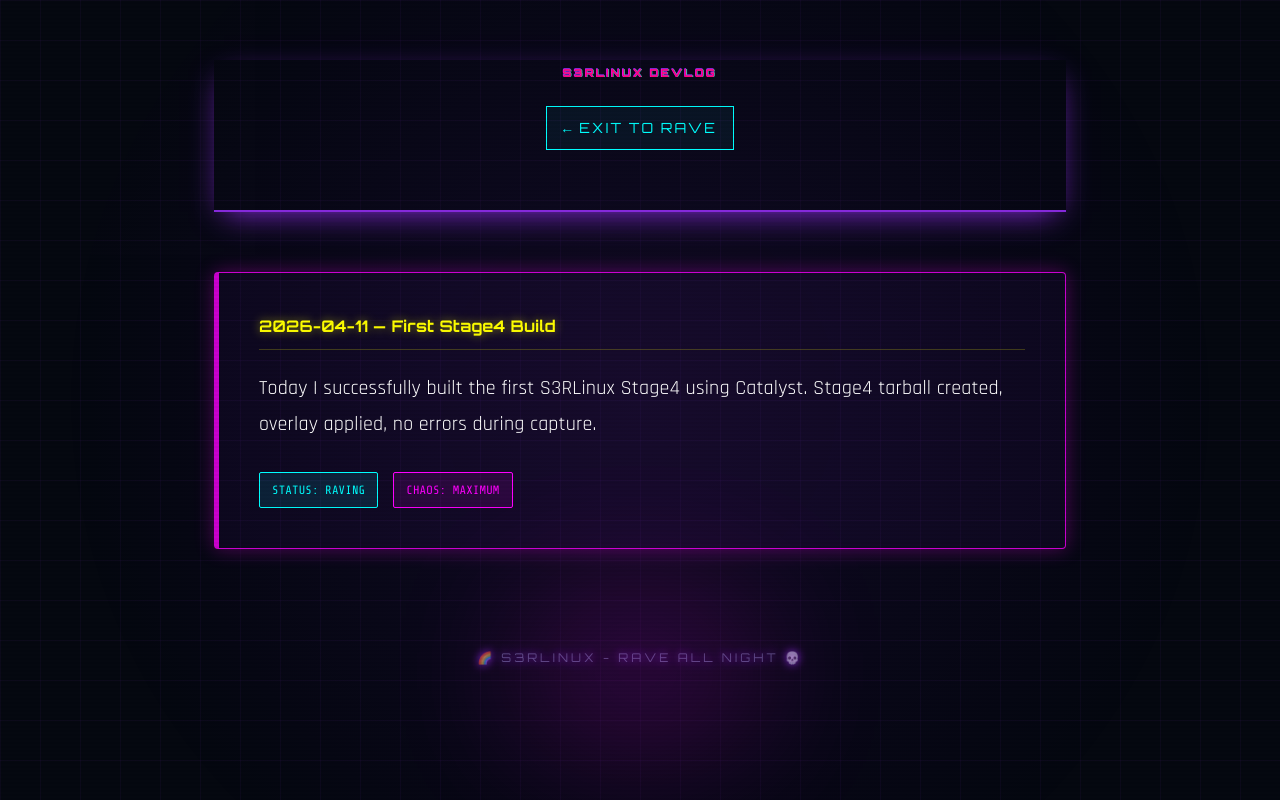
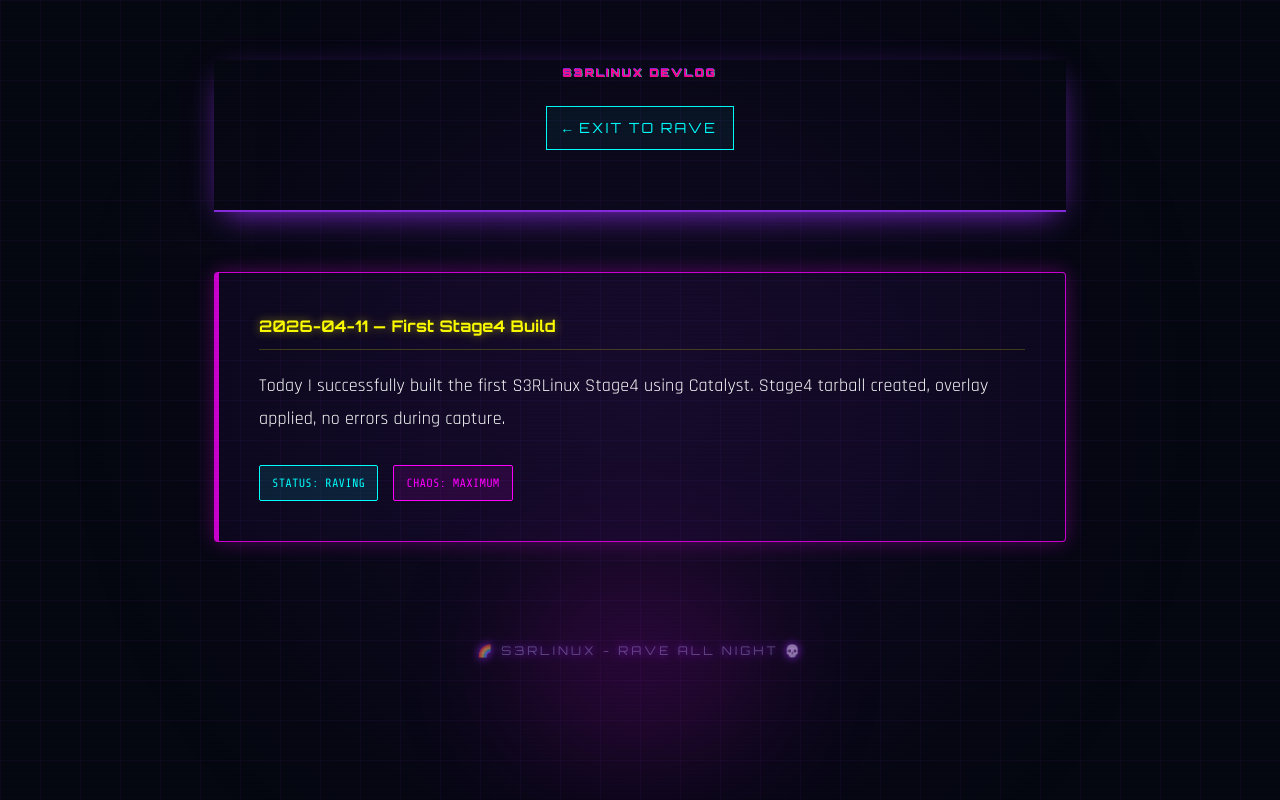
Before and after one commit to moonlightOS-Meow/s3rlinux, a React (Vite) app in the folder website-src/: page /#/devlog in a window 1280 px wide. Built offline with nearby package versions, Linux system fonts and the light colour scheme.

Commit message:
fix: devlog text size 🔧

```diff
--- a/website-src/src/Devlog.css
+++ b/website-src/src/Devlog.css
@@ -141,6 +141,14 @@
   100% { border-color: rgba(255, 0, 255, 0.8); box-shadow: 0 0 20px rgba(255, 0, 255, 0.3); }
 }
 
+.devlog-content {
+  font-size: 18px;
+  line-height: 1.8;
+  color: #fff;
+  margin-bottom: 30px;
+  font-family: 'Rajdhani', sans-serif;
+}
+
 .devlog-date {
   font-family: 'Orbitron', monospace;
   font-size: 16px;
@@ -151,13 +159,6 @@
   display: block;
   border-bottom: 1px solid rgba(255, 255, 0, 0.2);
   padding-bottom: 10px;
-}
-
-.devlog-content {
-  font-size: 20px;
-  line-height: 1.8;
-  color: #fff;
-  margin-bottom: 30px;
 }
 
 .entry-footer {
```
